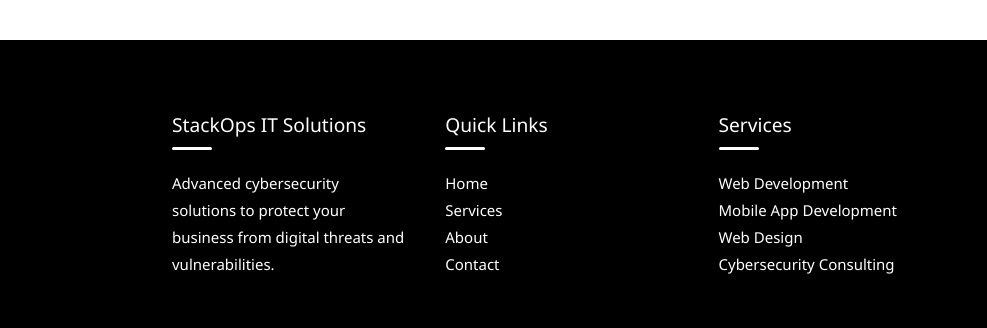
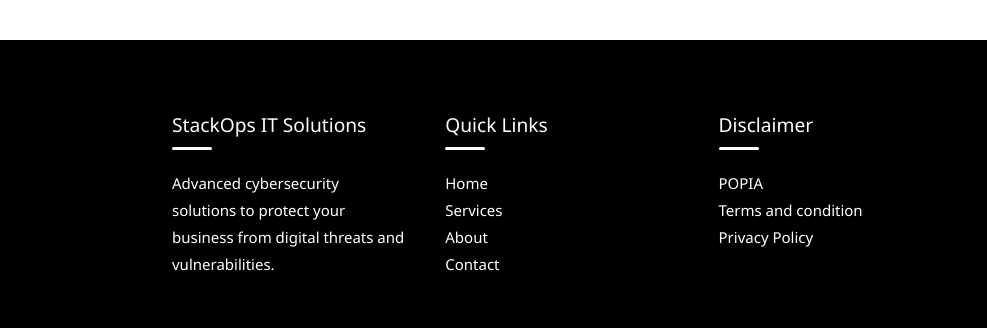
Before and after one commit to takiesandani/StackOpsITSolutions, a website: page approach.html in a window 1280 px wide. Shown: the part 1381-1709 px from the top of the page, 0-987 px from the left. Drawn offline with Linux system fonts and the light colour scheme.

Commit message:
making changes to see trigger on Google cloud

```diff
--- a/approach.html
+++ b/approach.html
@@ -113,12 +113,12 @@
                     </ul>
                 </div>
                 <div class="footer-section">
-                    <h3>Services</h3>
+                    <h3>Disclaimer</h3>
                     <ul>
-                        <li><a href="service.html#web-development">Web Development</a></li>
-                        <li><a href="service.html#mobile-development">Mobile App Development</a></li>
-                        <li><a href="service.html#web-design">Web Design</a></li>
-                        <li><a href="service.html#cybersecurity">Cybersecurity Consulting</a></li>
+                        <li><a href="service.html#web-development">POPIA</a></li>
+                        <li><a href="service.html#mobile-development">Terms and condition</a></li>
+                        <li><a href="service.html#web-design">Privacy Policy</a></li>
+
                     </ul>
                 </div>
                 <div class="footer-section">
```
Also changed, not shown: about.html (+5 -5 lines), consultation.html (+5 -5 lines), contact.html (+5 -5 lines), service.html (+5 -5 lines).
